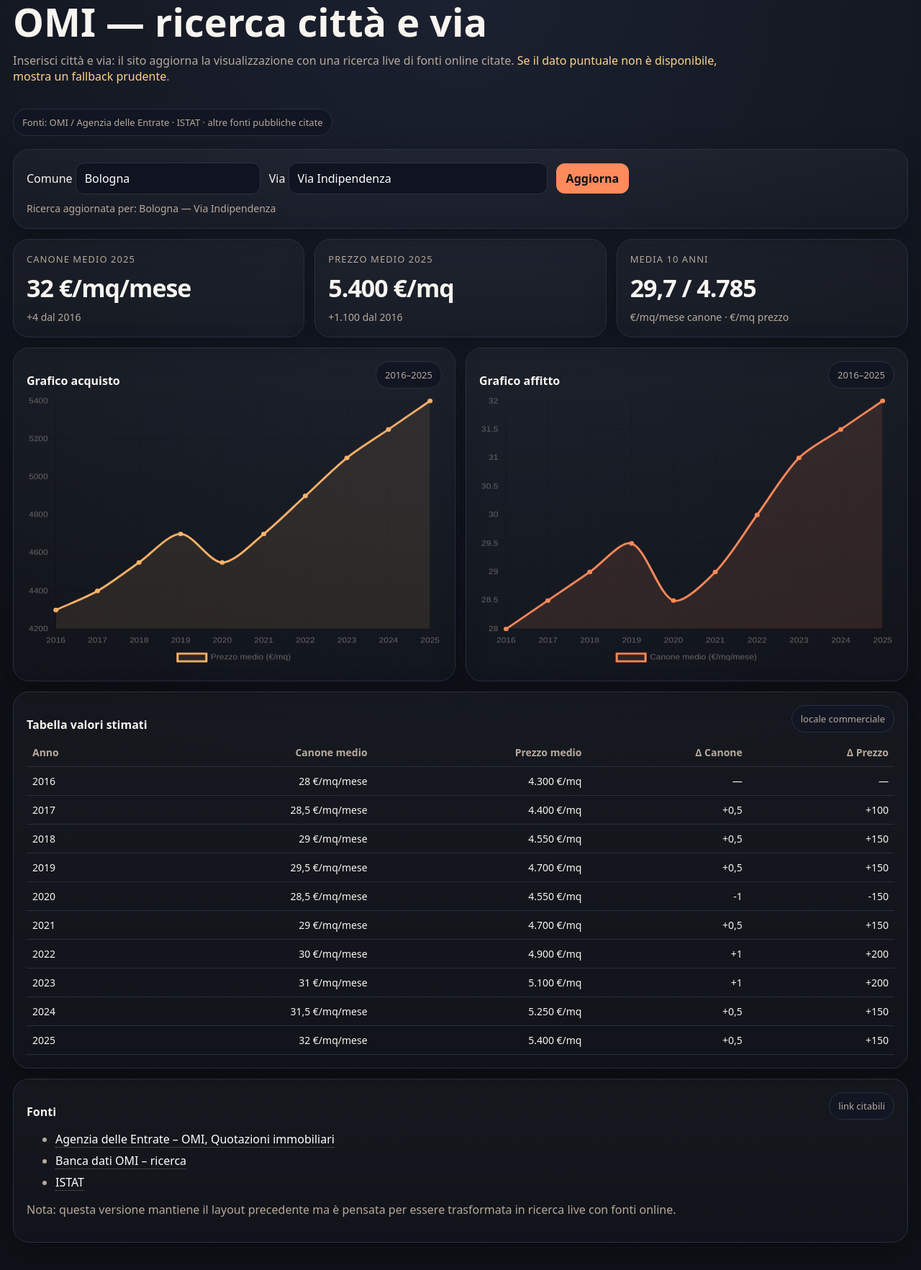
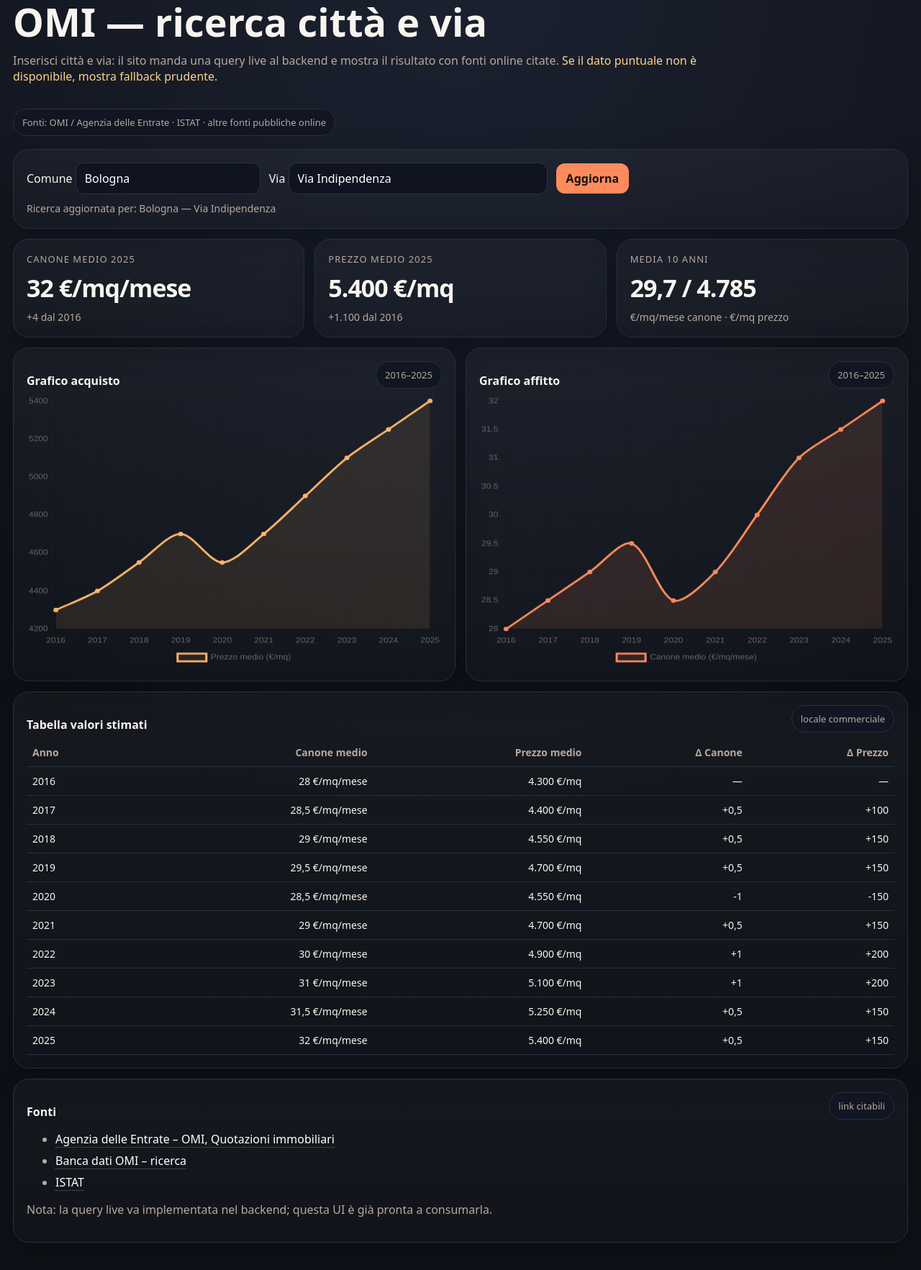
Before and after one commit to Davidcorteggi/omi-site, a plain HTML site: page index.html in a window 1280 px wide. Shown: the part 25-1790 px from the top of the page at 72% size. Drawn offline with nearby package versions, Linux system fonts and the light colour scheme.

Commit message:
Reset OMI UI for live backend

```diff
--- a/index.html
+++ b/index.html
@@ -25,9 +25,9 @@
   <div class="hero">
     <div>
       <h1>OMI — ricerca città e via</h1>
-      <p>Inserisci città e via: il sito aggiorna la visualizzazione con una ricerca live di fonti online citate. <span class="warn">Se il dato puntuale non è disponibile, mostra un fallback prudente</span>.</p>
+      <p>Inserisci città e via: il sito manda una query live al backend e mostra il risultato con fonti online citate. <span class="warn">Se il dato puntuale non è disponibile, mostra fallback prudente.</span></p>
     </div>
-    <div class="pill">Fonti: OMI / Agenzia delle Entrate · ISTAT · altre fonti pubbliche citate</div>
+    <div class="pill">Fonti: OMI / Agenzia delle Entrate · ISTAT · altre fonti pubbliche online</div>
   </div>
 
   <div class="card" style="margin-bottom:14px">
@@ -56,7 +56,7 @@
         <li><a href="https://www1.agenziaentrate.gov.it/servizi/Consultazione/ricerca.htm?level=0" target="_blank" rel="noreferrer">Banca dati OMI – ricerca</a></li>
         <li><a href="https://www.istat.it/" target="_blank" rel="noreferrer">ISTAT</a></li>
       </ul>
-      <p>Nota: questa versione mantiene il layout precedente ma è pensata per essere trasformata in ricerca live con fonti online.</p>
+      <p>Nota: la query live va implementata nel backend; questa UI è già pronta a consumarla.</p>
     </div>
   </div>
 </div>
@@ -65,8 +65,6 @@ const datasets = {
   'Bologna|Via Indipendenza': [[2016,28.0,4300],[2017,28.5,4400],[2018,29.0,4550],[2019,29.5,4700],[2020,28.5,4550],[2021,29.0,4700],[2022,30.0,4900],[2023,31.0,5100],[2024,31.5,5250],[2025,32.0,5400]],
   'Bologna|Centro Storico': [[2016,24.0,3800],[2017,24.5,3900],[2018,25.0,4000],[2019,25.5,4100],[2020,24.5,3950],[2021,25.0,4050],[2022,26.0,4200],[2023,27.0,4400],[2024,27.5,4500],[2025,28.0,4650]],
   'Bologna|Strada Maggiore': [[2016,21.0,3300],[2017,21.2,3400],[2018,21.5,3450],[2019,22.0,3550],[2020,21.5,3450],[2021,22.0,3550],[2022,23.0,3700],[2023,23.5,3850],[2024,24.0,3950],[2025,24.5,4100]],
-  'Milano|Centro': [[2016,42.0,6200],[2017,43.0,6400],[2018,44.0,6650],[2019,45.5,6900],[2020,44.0,6750],[2021,45.0,7000],[2022,47.0,7300],[2023,49.0,7600],[2024,50.0,7850],[2025,52.0,8200]],
-  'Roma|Centro': [[2016,34.0,5200],[2017,34.5,5350],[2018,35.0,5500],[2019,36.0,5700],[2020,35.0,5600],[2021,36.0,5750],[2022,37.5,6000],[2023,39.0,6300],[2024,40.0,6500],[2025,41.0,6800]],
 };
 let chartSale, chartRent;
 const fmt = n => new Intl.NumberFormat('it-IT',{maximumFractionDigits:1}).format(n);
@@ -89,7 +87,7 @@ function build(key){
   chartRent = new Chart(document.getElementById('chartRent'),{type:'line',data:{labels:years,datasets:[{label:'Canone medio (€/mq/mese)',data:rent,borderColor:'#ff8a5b',backgroundColor:'rgba(255,138,91,.12)',tension:.3,borderWidth:3,fill:true,pointRadius:2}]},options:commonOpts()});
 }
 function keyFromForm(){ return (document.getElementById('city').value.trim() || 'Bologna') + '|' + (document.getElementById('street').value.trim() || 'Via Indipendenza'); }
-function refresh(){ const key = keyFromForm(); const has = !!datasets[key]; document.getElementById('queryInfo').textContent = has ? ('Ricerca aggiornata per: ' + key.replace('|',' — ')) : ('Nessun dataset puntuale per ' + key.replace('|',' — ') + '. Uso una stima di fallback vicino al centro.'); build(key); }
+function refresh(){ const key = keyFromForm(); const has = !!datasets[key]; document.getElementById('queryInfo').textContent = has ? ('Ricerca aggiornata per: ' + key.replace('|',' — ')) : ('Nessun dataset puntuale per ' + key.replace('|',' — ') + '. Fallback prudente attivo.'); build(key); }
 document.getElementById('searchBtn').addEventListener('click', refresh);
 document.getElementById('street').addEventListener('keydown', e => { if (e.key === 'Enter') refresh(); });
 document.getElementById('city').addEventListener('keydown', e => { if (e.key === 'Enter') refresh(); });
```
